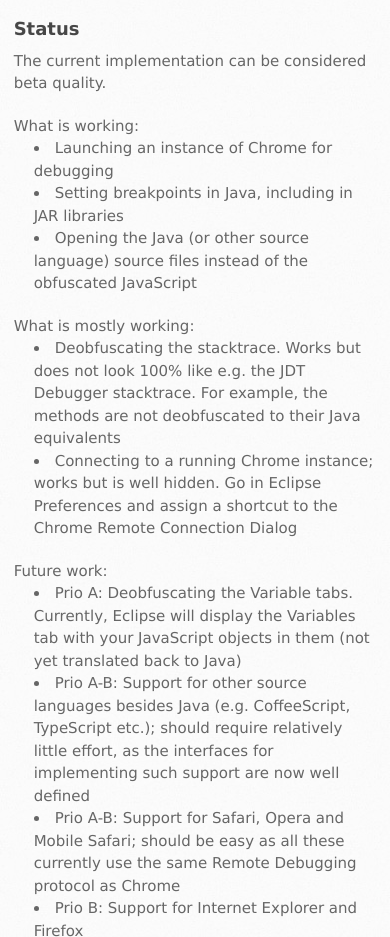
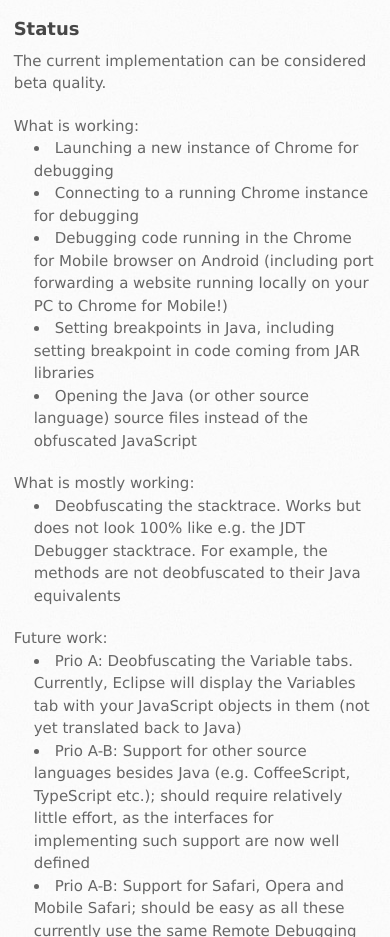
Before and after one commit to sdbg/sdbg.github.io, a plain HTML site: page index.html in a window 390 px wide. Shown: the part 1060-1997 px from the top of the page. Drawn offline with Linux system fonts and the light colour scheme.

Commit message:
Update the website to reflect that debugging with Chrome, incl. Chrome for Mobile is now completely supported

```diff
--- a/index.html
+++ b/index.html
@@ -72,15 +72,17 @@
 </p>
 <b>What is working:</b>
 <ul>
-<li> Launching an instance of Chrome for debugging
-<li> Setting breakpoints in Java, including in JAR libraries
+<li> Launching a new instance of Chrome for debugging
+<li> Connecting to a running Chrome instance for debugging
+<li> Debugging code running in the Chrome for Mobile browser on Android
+(including port forwarding a website running locally on your PC to Chrome for Mobile!)
+<li> Setting breakpoints in Java, including setting breakpoint in code coming from JAR libraries
 <li> Opening the Java (or other source language) source files instead of the obfuscated JavaScript
 </ul>
 <b>What is mostly working:</b>
 <ul>
 <li> Deobfuscating the stacktrace. Works but does not look 100% like e.g. the JDT Debugger stacktrace.
 For example, the methods are not deobfuscated to their Java equivalents
-<li> Connecting to a running Chrome instance; works but is well hidden. Go in Eclipse Preferences and assign a shortcut to the Chrome Remote Connection Dialog
 </ul>
 <b>Future work:</b>
 <ul>
```
